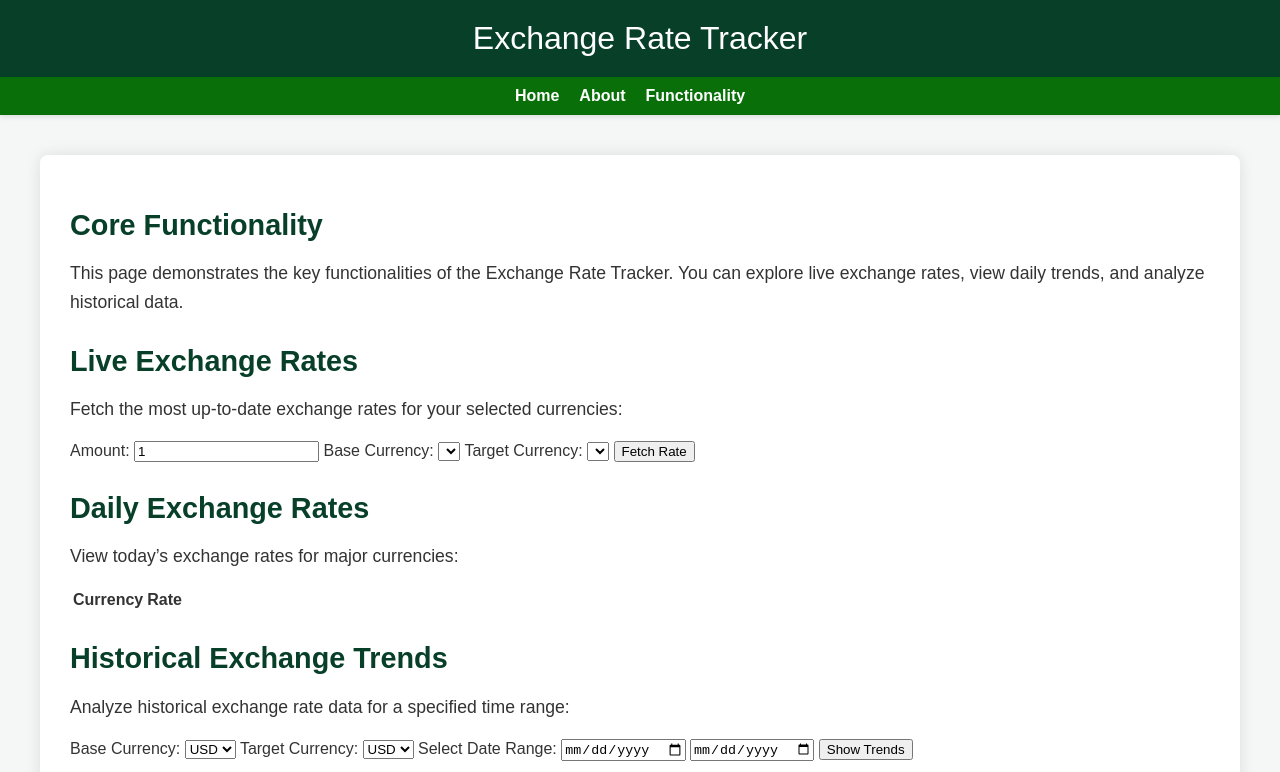
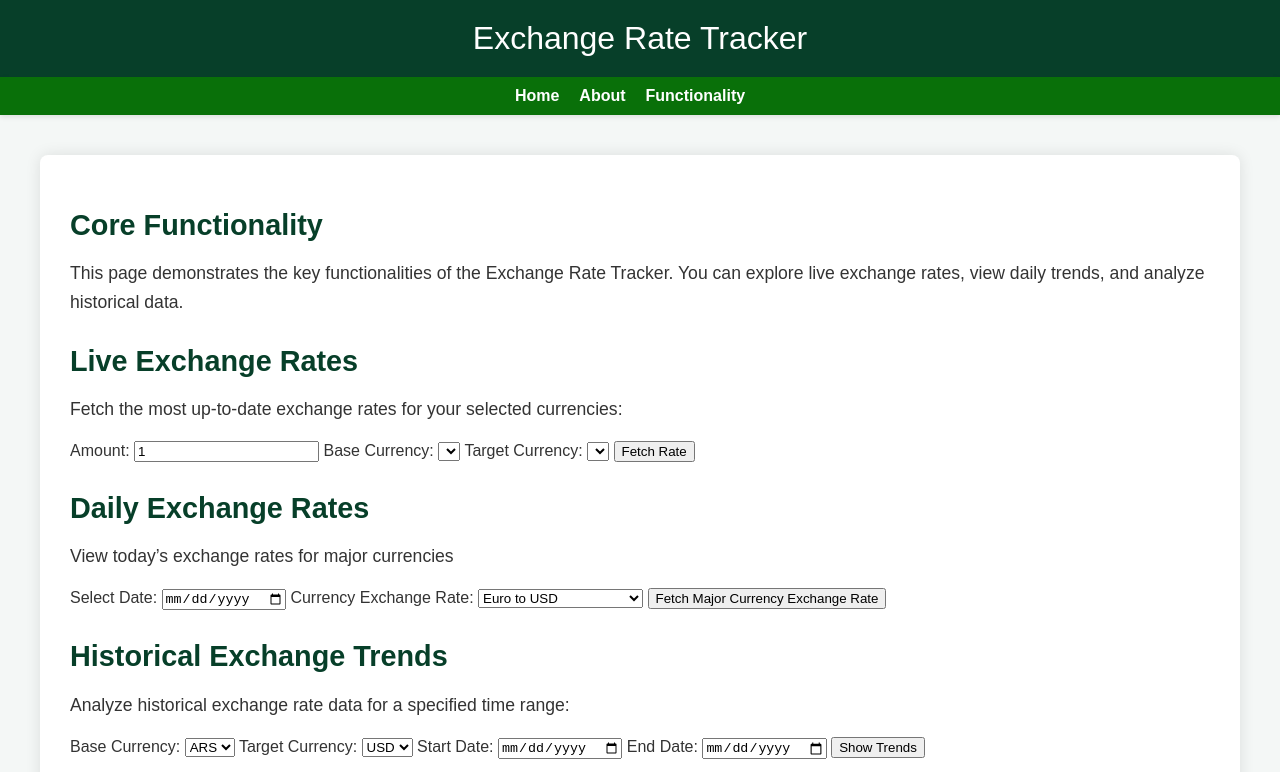
Before and after one commit to loconick/377-Final-Group-Project, a website with bundled scripts: page Functionality.html in a window 1280 px wide. Shown: the top 772 px of the page. Built offline with nearby package versions, Linux system fonts and the light colour scheme; no server answers.

Commit message:
Update Functionality.html

```diff
--- a/Functionality.html
+++ b/Functionality.html
@@ -1,8 +1,6 @@
-<!DOCTYPE html>
-<html lang="en">
+<html>
 <head>
-  <meta charset="UTF-8">
-  <meta name="viewport" content="width=device-width, initial-scale=1.0">
+
   <title>Functionality Page - Exchange Rate Tracker</title>
   <link rel="stylesheet" href="main.css">
 </head>
@@ -49,56 +47,76 @@
       <h2 id="result" style="color: black; font-size: 18px;"></h2>
 
       <!-- Link to JavaScript File -->
-      <script src="currency_conversion.js"></script>
+
+      <script src="https://cdn.jsdelivr.net/npm/@supabase/supabase-js@2.0.0/dist/umd/supabase.js"></script>
+      <script src="https://cdn.jsdelivr.net/npm/chart.js"></script>
+      <script type="module" src="currency_conversion.js"></script>
+
+
     </section>
 
-      <!-- Daily Exchange Rates Section -->
+
+
       <section class="about-section">
         <h3>Daily Exchange Rates</h3>
-        <p>
-          View today’s exchange rates for major currencies:
-        </p>
-        <table id="daily-rates-table">
-          <thead>
-            <tr>
-              <th>Currency</th>
-              <th>Rate</th>
-            </tr>
-          </thead>
-          <tbody>
-            <!-- Table data will be dynamically inserted -->
-          </tbody>
-        </table>
+        <p>View today’s exchange rates for major currencies</p>
+        <form id="live-rate-form">
+            <label for="date-selection_exchange">Select Date:</label>
+            <input type="date" id="date-selection" name="date-selection">
+
+            <label for="Currency Exchange">Currency Exchange Rate:</label>
+            <select id="Currency Exchange Selection">
+                <!-- Hardcoded Options -->
+                <option value="euro_to_usd">Euro to USD</option>
+                <option value="uk_pound_to_usd">UK Pound to USD</option>
+                <option value="canadian_dollar_to_usd">Canadian Dollar to USD</option>
+                <option value="mexican_peso_to_usd">Mexican Peso to USD</option>
+            </select>
+
+            <button type="button" onclick="showCurrency()">Fetch Major Currency Exchange Rate</button>
+        </form>
+
+        <h2 id="result"></h2> <!-- Result will be displayed here -->
     </section>
 
-      <!-- Historical Data Section -->
+      <!-- Historical Exchange Trends Section -->
       <section class="about-section">
         <h3>Historical Exchange Trends</h3>
-        <p>
-          Analyze historical exchange rate data for a specified time range:
-        </p>
+        <p>Analyze historical exchange rate data for a specified time range:</p>
         <form id="historical-data-form">
-          <label for="historical-base-currency">Base Currency:</label>
-          <select id="historical-base-currency" name="historical-base-currency">
+          <!-- Currency Selection -->
+          <label for="base-currency">Base Currency:</label>
+          <select id="base-currency" name="historical-base-currency">
+            <option value="ARS">ARS</option>
+            <!-- <option value="EUR">EUR - Euro</option>
+            <option value="GBP">GBP - British Pound</option>
+            <option value="CHF">CHF - Swiss Franc</option> -->
+          </select>
+
+          <label for="target-currency">Target Currency:</label>
+          <select id="target-currency" name="historical-target-currency">
             <option value="USD">USD</option>
-            <option value="EUR">EUR</option>
-            <option value="GBP">GBP</option>
+            <!-- <option value="EUR">EUR - Euro</option>
+            <option value="GBP">GBP - British Pound</option>
+            <option value="CHF">CHF - Swiss Franc</option> -->
           </select>
-          <label for="historical-target-currency">Target Currency:</label>
-          <select id="historical-target-currency" name="historical-target-currency">
-            <option value="USD">USD</option>
-            <option value="EUR">EUR</option>
-            <option value="GBP">GBP</option>
-          </select>
-          <label for="date-range">Select Date Range:</label>
+
+          <!-- Date Range Selection -->
+          <label for="start-date">Start Date:</label>
           <input type="date" id="start-date" name="start-date">
+
+          <label for="end-date">End Date:</label>
           <input type="date" id="end-date" name="end-date">
+
           <button type="button" id="fetch-historical-data">Show Trends</button>
         </form>
-        <div id="chart-container">
-          <!-- The Chart.js graph will be rendered here -->
+
+        <!-- Chart Container -->
+        <div>
+          <canvas id="chart-container" style="width: 100%; height: 400px;"></canvas>
         </div>
       </section>
+
     </div>
   </main>
 
```
Lines whose indentation alone changed are shown as unchanged.
